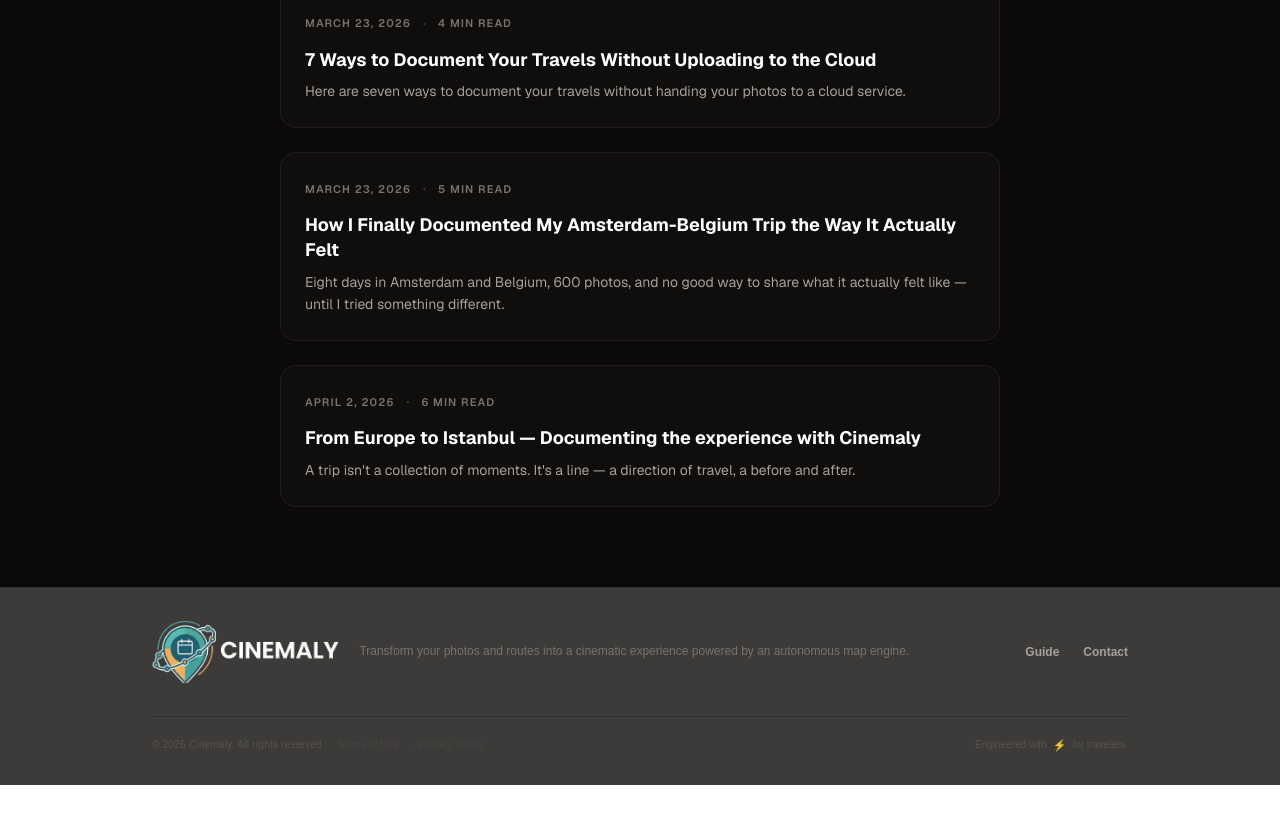
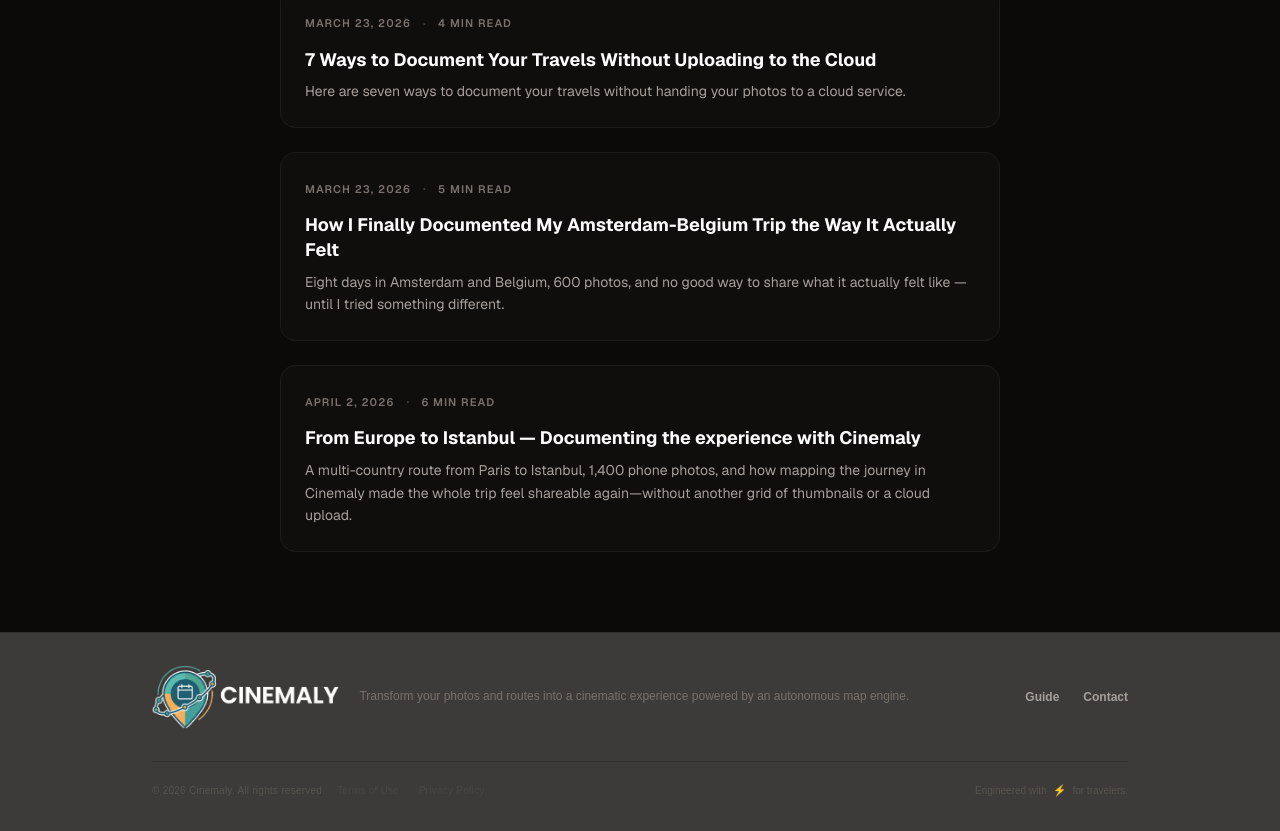
Before and after one commit to veuler/cinemaly, a Next.js app: page /blog in a window 1280 px wide. Shown: the part 658-1489 px from the top of the page. Before the commit the page ends 1443 px from the top, so only its background shows below. Built offline with nearby package versions, Linux system fonts and the light colour scheme; a web font is replaced by a local one.

Commit message:
Some ahref fixes

```diff
--- a/src/app/blog/[slug]/page.tsx
+++ b/src/app/blog/[slug]/page.tsx
@@ -47,7 +47,7 @@
   "europe-istanbul-trip": {
     title: "From Europe to Istanbul — Documenting the experience with Cinemaly",
     description:
-      "A trip isn't a collection of moments. It's a line — a direction of travel, a before and after.",
+      "A multi-country route from Paris to Istanbul, 1,400 phone photos, and how mapping the journey in Cinemaly made the whole trip feel shareable again—without another grid of thumbnails or a cloud upload.",
     date: "2026-04-02",
     readTime: "6 min read",
   },
--- a/src/app/blog/page.tsx
+++ b/src/app/blog/page.tsx
@@ -4,12 +4,12 @@
 export const metadata: Metadata = {
   title: "Blog",
   description:
-    "Tips, guides, and stories about cinematic travel documentation.",
+    "Guides, comparisons, and travel stories about building cinematic, map-based trip documentation in your browser—no account, no cloud photo upload, and practical ideas for sharing routes and memories with Cinemaly.",
   alternates: { canonical: "/blog" },
   openGraph: {
     title: "Blog - Cinemaly",
     description:
-      "Tips, guides, and stories about cinematic travel documentation.",
+      "Guides, comparisons, and travel stories about building cinematic, map-based trip documentation in your browser—no account, no cloud photo upload, and practical ideas for sharing routes and memories with Cinemaly.",
     url: "/blog",
     type: "website",
     images: [
@@ -62,7 +62,7 @@
     slug: "europe-istanbul-trip",
     title: "From Europe to Istanbul — Documenting the experience with Cinemaly",
     description:
-      "A trip isn't a collection of moments. It's a line — a direction of travel, a before and after.",
+      "A multi-country route from Paris to Istanbul, 1,400 phone photos, and how mapping the journey in Cinemaly made the whole trip feel shareable again—without another grid of thumbnails or a cloud upload.",
     date: "2026-04-02",
     readTime: "6 min read",
   },
--- a/src/app/blog/posts/europe-istanbul-trip.mdx
+++ b/src/app/blog/posts/europe-istanbul-trip.mdx
@@ -1,5 +1,3 @@
-# How I Finally Captured My Europe-to-Istanbul Trip the Way It Actually Felt
-
 There's a specific kind of light that only exists in late October. Not the golden-hour cliché you see on every travel influencer's feed — something quieter than that. I first noticed it standing on the Pont de la Tournelle in Paris, watching it fall flat and sideways across the Seine at 4 p.m., turning everything it touched into something that looked already like a memory. I'd been traveling for three weeks by that point: Paris first, then a slow train down to Lyon, a few days looping through the Croatian coast, and finally a long overnight flight into Istanbul. My phone had 1,400 photos. My laptop had a half-finished journal that stopped somewhere outside Dubrovnik. And somewhere along the way, I'd stopped trying to keep up with the trip and just let it happen to me.
 
 Istanbul was the last stop, and it hit differently because of that. After weeks of being a tourist — navigating menus in French, asking directions in broken Croatian — arriving in Istanbul felt like being let in on something. I found a small apartment in Karaköy, three flights up, no elevator, a window that looked directly onto the Bosphorus. In the mornings, I'd wake up to the sound of ferries and the smell of simit being sold somewhere below, that warm sesame-bread smell that I already knew would be one of those things I'd spend years trying to describe to people who hadn't been there. The city didn't feel like a destination. It felt like an arrival.
--- a/src/app/privacy/page.tsx
+++ b/src/app/privacy/page.tsx
@@ -7,11 +7,13 @@
 
 export const metadata: Metadata = {
   title: "Privacy Policy",
-  description: "Cinemaly Privacy Policy.",
+  description:
+    "How Cinemaly collects, uses, and protects information when you use the browser-based travel map editor, including local processing, optional analytics, and your choices regarding data.",
   alternates: { canonical: "/privacy" },
   openGraph: {
     title: "Privacy Policy — Cinemaly",
-    description: "Cinemaly Privacy Policy.",
+    description:
+      "How Cinemaly handles data when you build cinematic travel maps: what runs in your browser, what we may receive, and how you can control your privacy.",
     url: "/privacy",
     type: "website",
     images: [
--- a/src/app/sitemap.ts
+++ b/src/app/sitemap.ts
@@ -16,6 +16,18 @@
     },
     {
       url: "https://cinemaly.app/contact",
+      lastModified: new Date(),
+      changeFrequency: "yearly",
+      priority: 0.3,
+    },
+    {
+      url: "https://cinemaly.app/privacy",
+      lastModified: new Date(),
+      changeFrequency: "yearly",
+      priority: 0.3,
+    },
+    {
+      url: "https://cinemaly.app/terms",
       lastModified: new Date(),
       changeFrequency: "yearly",
       priority: 0.3,
--- a/src/app/terms/page.tsx
+++ b/src/app/terms/page.tsx
@@ -7,11 +7,13 @@
 
 export const metadata: Metadata = {
   title: "Terms of Use",
-  description: "Cinemaly Terms of Use.",
+  description:
+    "Terms governing your use of Cinemaly’s free, browser-based travel documentation tools, including acceptable use, disclaimers, limitations of liability, and how the service is provided without requiring an account.",
   alternates: { canonical: "/terms" },
   openGraph: {
     title: "Terms of Use — Cinemaly",
-    description: "Cinemaly Terms of Use.",
+    description:
+      "Read the terms for using Cinemaly: rules for the editor and shared content, intellectual property, disclaimer of warranties, and limitation of liability.",
     url: "/terms",
     type: "website",
     images: [
```
